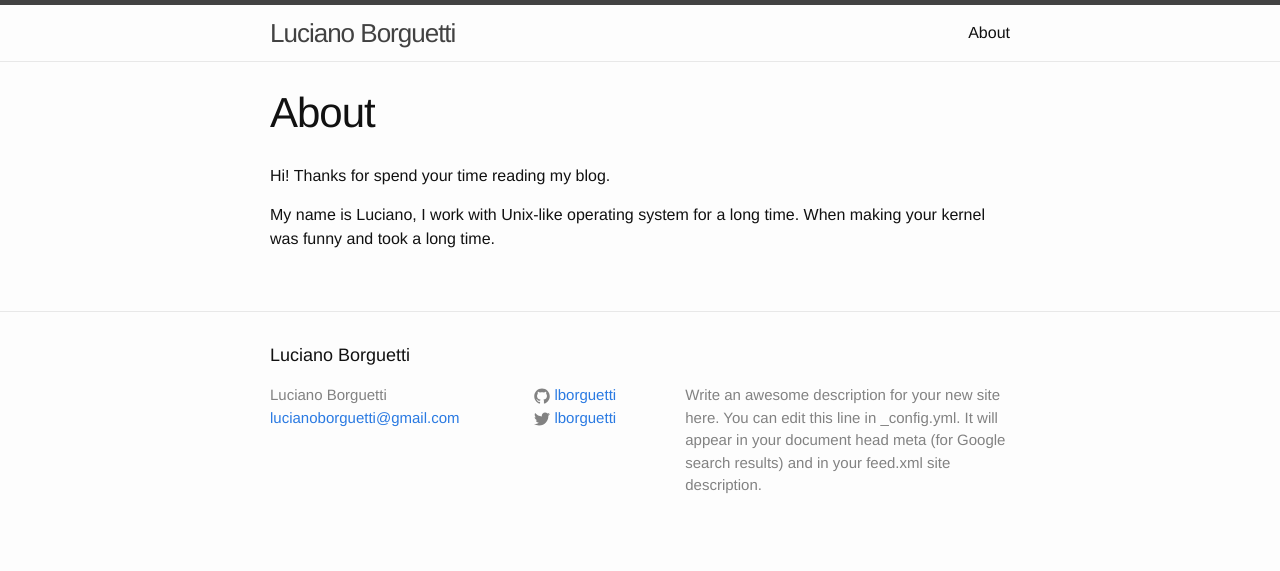
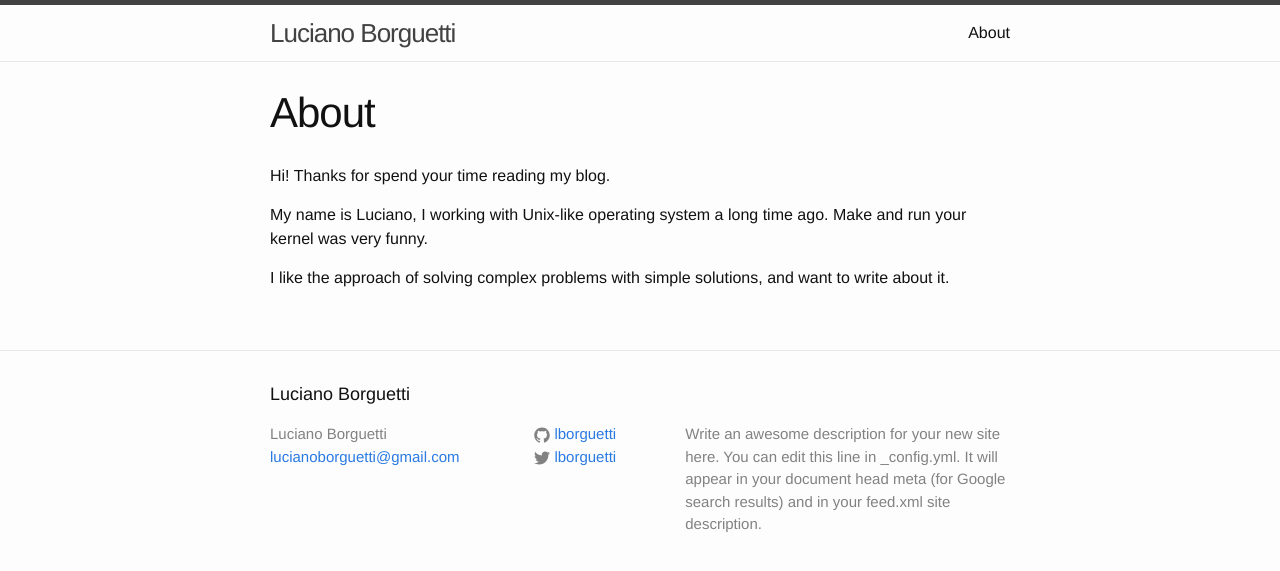
Before and after one commit to lborguetti/lborguetti.github.io, a Jekyll site: the page built from about.md, in a window 1280 px wide. Shown: the top 571 px of the page. Built offline with Jekyll 4.4.1, drawn with Linux system fonts in a browser that asks for light colours.

Commit message:
Update about.md

```diff
--- a/about.md
+++ b/about.md
@@ -6,4 +6,6 @@ permalink: /about/
 
 Hi! Thanks for spend your time reading my blog.
 
-My name is Luciano, I work with Unix-like operating system for a long time. When making your kernel was funny and took a long time.
+My name is Luciano, I working with Unix-like operating system a long time ago. Make and run your kernel was very funny.
+
+I like the approach of solving complex problems with simple solutions, and want to write about it.
```
